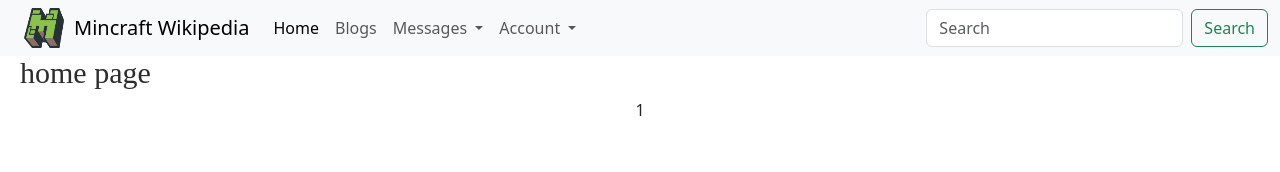
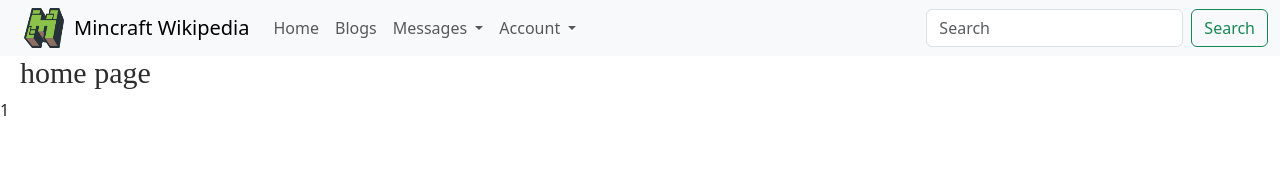
Before and after one commit to ClovertaTheTrilobita/mcwiki-beta, a Vue app in the folder mcwiki/: page / in a window 1280 px wide. Shown: the top 172 px of the page. Built offline with nearby package versions, Linux system fonts and the light colour scheme.

Commit message:
NavBar prettier

```diff
--- a/mcwiki/src/App.vue
+++ b/mcwiki/src/App.vue
@@ -58,15 +58,16 @@ header {
 
 export default {
   name: "App",
-    components: {NavBar, SearchIndex, HomeIndex, BlogIndex, AccMessageIndex, SysMessageIndex, ContactIndex, SpaceIndex, i404NotFound},
+  components: { NavBar, SearchIndex, HomeIndex, BlogIndex, AccMessageIndex, SysMessageIndex, ContactIndex, SpaceIndex, i404NotFound },
   data() {
-      return{
+    return {
       comName: 'HomeIndex',  // Initalize comName
+      flag: true,
     }
   },
-    created(){
+  created() {
     window.onhashchange = () => {
-        switch (location.hash){
+      switch (location.hash) {
         case '#/home':
           this.comName = 'HomeIndex'
           break
@@ -96,16 +97,18 @@ header {
 
 <template>
   <div>
-    <NavBar/>
+    <NavBar />
   </div>
   <div>
-
-    <component :is="comName"></component>
+    <transition name="lc">
+      <!-- <p v-if="flag">我想带你去看晴空万里</p> -->
+      <component :is="comName" v-if="flag"></component>
+    </transition>
   </div>
 
 </template>
 
-<style>
+<style lang="scss" scoped>
 #app {
   text-align: center;
   margin-top: 0px;
@@ -116,4 +119,20 @@ header {
     bottom: 0; */
 }
 
+.lc-enter,
+.lc-leave-to {
+  //进入前，离开后
+  opacity: 0;
+}
+
+.lc-enter-to,
+.lc-leave {
+  //进入后，离开前
+  opacity: 1;
+}
+
+.lc-enter-active,
+.lc-leave-active {
+  transition: all 0.1s;
+}
 </style>
--- a/mcwiki/src/components/NavBar.vue
+++ b/mcwiki/src/components/NavBar.vue
@@ -39,7 +39,7 @@
     <div class="collapse navbar-collapse" id="navbarSupportedContent">
       <ul class="navbar-nav me-auto mb-2 mb-lg-0">
         <li class="nav-item">
-          <a class="nav-link active" aria-current="page" href="#/home">Home</a>
+          <a class="nav-link" aria-current="page" href="#/home">Home</a>
         </li>
         <li class="nav-item">
           <a class="nav-link" href="#/blogs">Blogs</a>
```
Lines whose indentation alone changed are shown as unchanged.
